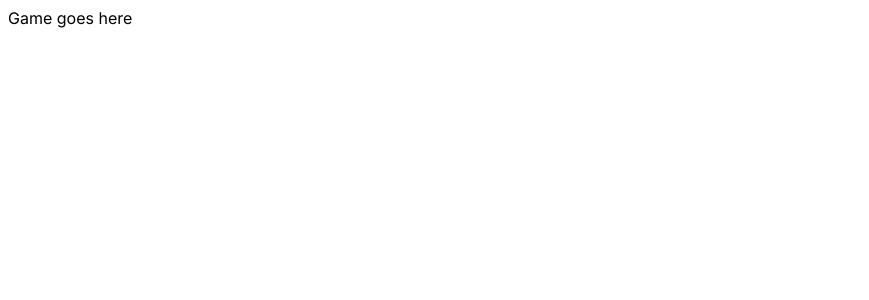
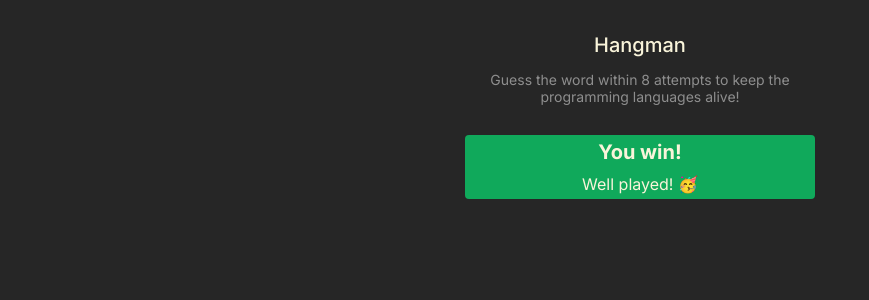
Before and after one commit to t-Federer/react_04_hangman, a React (Vite) app: page / in a window 1280 px wide. Shown: the top 300 px of the page, without its empty margins (0-869 px from the left). Built offline with nearby package versions, Linux system fonts and the light colour scheme.

Commit message:
Aggiornamento css: colori base dell'app

```diff
--- a/src/App.jsx
+++ b/src/App.jsx
@@ -1,11 +1,16 @@
 import { useState } from 'react'
-import reactLogo from './assets/react.svg'
-import viteLogo from '/vite.svg'
 
-export default function App() {
+export default function Hangman() {
         return (
                 <main>
-                        Game goes here
+                        <header>
+                                <h1>Hangman</h1>
+                                <p>Guess the word within 8 attempts to keep the programming languages alive!</p>
+                        </header>
+                        <section className='game-status'>
+                                <h2>You win!</h2>
+                                <p>Well played! 🥳</p>
+                        </section>
                 </main>
         )
 }
--- a/src/index.css
+++ b/src/index.css
@@ -2,3 +2,48 @@
         box-sizing: border-box;
         font-family: 'Inter', sans-serif;
 }
+
+body {
+        margin: 0;
+        background-color: #262626;
+        color: #D9D9D9;
+        padding: 20px;
+        height: 100vh;
+        display: flex;
+        justify-content: center;
+}
+
+header {
+        text-align: center;
+}
+
+header > h1 {
+        font-size: 1.25rem;
+        font-weight: 500;
+        color: #F9F4DA;
+}
+
+header > p {
+        font-size: 0.875rem;
+        max-width: 350px;
+        color: #8E8E8E;
+}
+
+section.game-status {
+        background-color: #10A95B;
+        display: flex;
+        flex-direction: column;
+        align-items: center;
+        color: #F9F4DA;
+        border-radius: 4px;
+        margin-block: 30px /*metto margin Top e Bottom*/
+}
+
+section.game-status > h2 {
+        font-size: 1.25rem;
+        margin: 5px;
+}
+
+section.game-status > p {
+        margin: 5px;
+}
```
